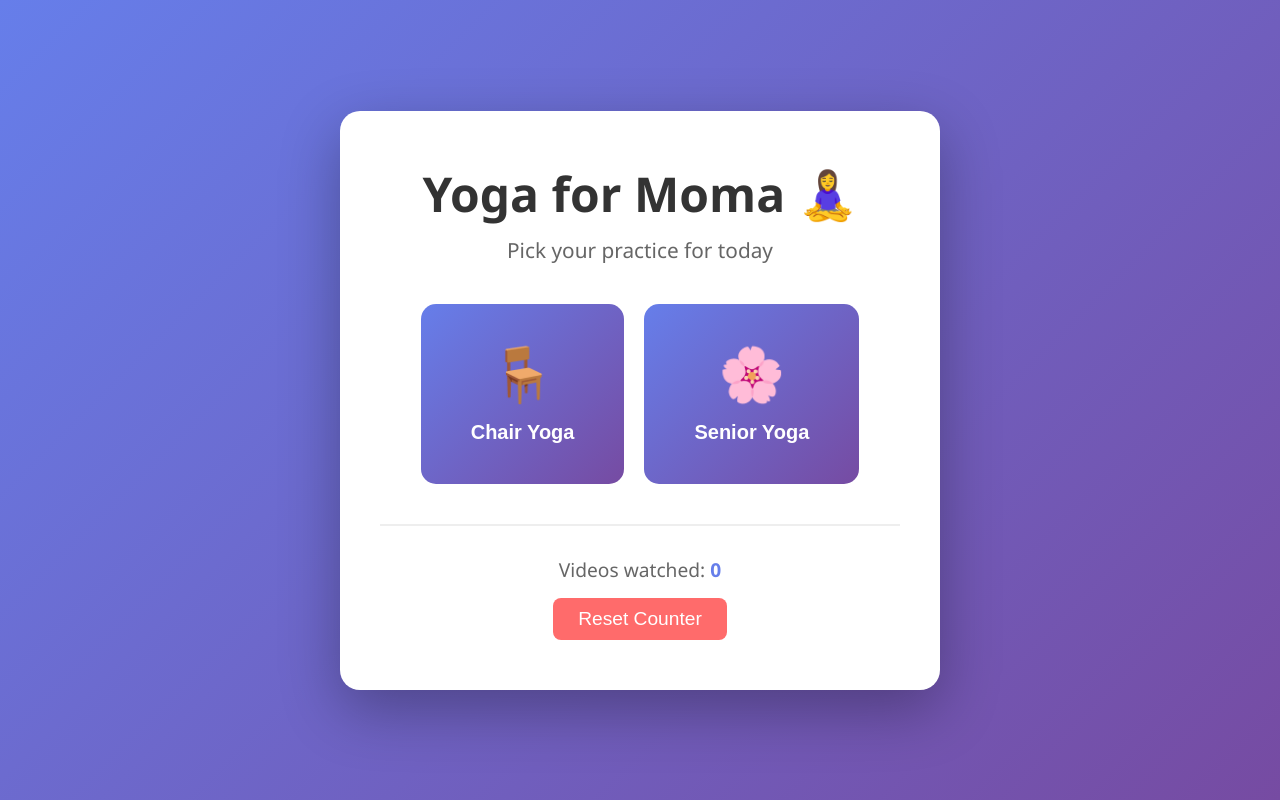
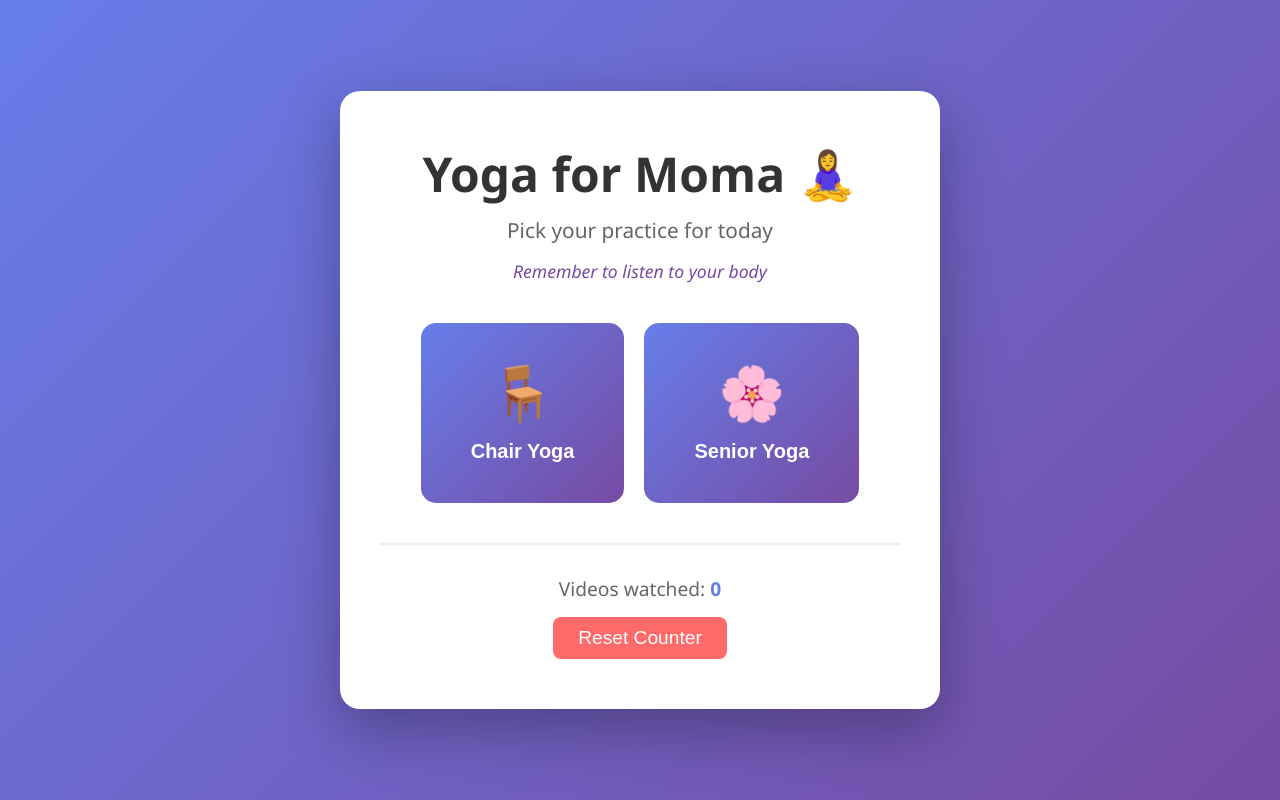
Before and after one commit to kaylimepy/yogaformoma, a plain HTML site: page index.html in a window 1280 px wide. Drawn offline with Linux system fonts and the light colour scheme.

Commit message:
Always remember to listen to your body and commit it

```diff
--- a/index.html
+++ b/index.html
@@ -10,6 +10,7 @@
     <div class="container">
         <h1>Yoga for Moma 🧘‍♀️</h1>
         <p class="subtitle">Pick your practice for today</p>
+        <p class="reminder">Remember to listen to your body</p>
 
         <div class="button-container">
             <button id="chair-yoga" class="yoga-button">
--- a/style.css
+++ b/style.css
@@ -33,6 +33,13 @@ h1 {
 .subtitle {
     font-size: 1.3em;
     color: #666;
+    margin-bottom: 15px;
+}
+
+.reminder {
+    font-size: 1.1em;
+    color: #764ba2;
+    font-style: italic;
     margin-bottom: 40px;
 }
 
```
